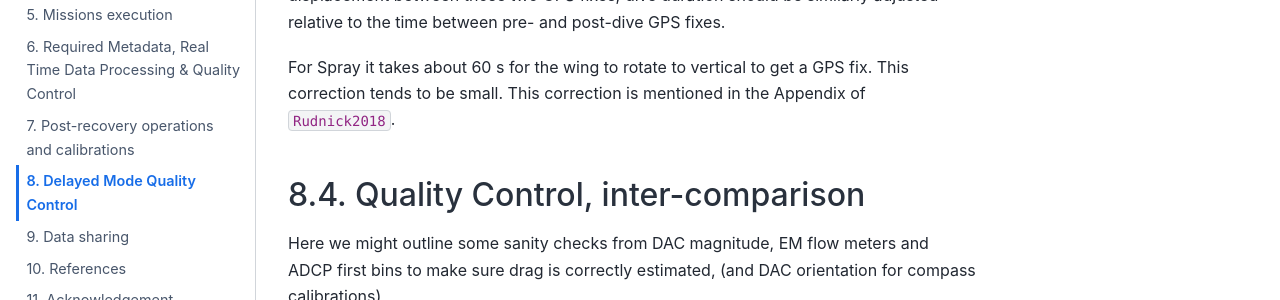
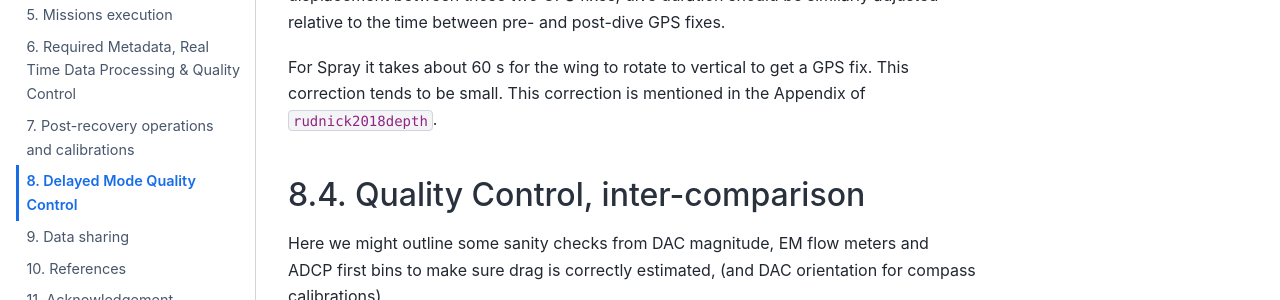
Before and after one commit to OceanGlidersCommunity/DepthAverageCurrents_SOP, a Jupyter Book: the page built from sections/DACs_dmqc.md, in a window 1280 px wide and 900 px high, scrolled down 718 px. Shown: the part 407-707 px from the top of the window. Built offline with Jupyter Book 1.0.4 settings and Sphinx 7.4.7 and the Sphinx Book theme 1.1.4, drawn with Linux system fonts in a browser that asks for light colours; cross-references to code outside the pages are shown as plain code.

Commit message:
docs: fix, remove duplicate citation Rudnick 2018 in *.bib (#105)
* docs: fix, remove duplicate citation Rudnick 2018 in *.bib

* {cite:t}`Rudnick2018` -> {cite:t}`rudnick2018depth`

```diff
--- a/depthaveragecurrents.bib
+++ b/depthaveragecurrents.bib
@@ -1,17 +1,15 @@
-@article {Rudnick2018,
-      author = "Daniel L. Rudnick and Jeffrey T. Sherman and Alexander P. Wu",
-      title = "Depth-Average Velocity from Spray Underwater Gliders",
-      journal = "Journal of Atmospheric and Oceanic Technology",
-      year = "2018",
-      publisher = "American Meteorological Society",
-      address = "Boston MA, USA",
-      volume = "35",
-      number = "8",
-      doi = "10.1175/JTECH-D-17-0200.1",
-      pages=      "1665 - 1673",
-      url = "https://journals.ametsoc.org/view/journals/atot/35/8/jtech-d-17-0200.1.xml"
+@article{rudnick2018depth,
+  title={Depth-average velocity from Spray underwater gliders},
+  author={Rudnick, Daniel L and Sherman, Jeffrey T and Wu, Alexander P},
+  journal={Journal of Atmospheric and Oceanic Technology},
+  volume={35},
+  number={8},
+  pages={1665--1673},
+  year={2018},
+  publisher={American Meteorological Society},
+  doi = {10.1175/JTECH-D-17-0200.1},
+  url = {https://journals.ametsoc.org/view/journals/atot/35/8/jtech-d-17-0200.1.xml}
 }
-
 
 @techreport{bennett2019determining,
   title={Determining Seaglider Velocities Automatically},
--- a/sections/DACs_dmqc.md
+++ b/sections/DACs_dmqc.md
@@ -21,7 +21,7 @@ The displacement of a glider while on the surface after its final pre-dive GPS f
 
 For Spray it takes about  60 s for the wing to rotate to vertical to get a GPS fix.
 This correction tends to be small.
-This correction is mentioned in the Appendix of {cite:t}`Rudnick2018`.
+This correction is mentioned in the Appendix of {cite:t}`rudnick2018depth`.
 
 ## Quality Control, inter-comparison
 Here we might outline some sanity checks from DAC magnitude, EM flow meters and ADCP first bins to make sure drag is correctly estimated, (and DAC orientation for compass calibrations)
```
Also changed, not shown: other parts of depthaveragecurrents.bib (+0 -11 lines).
